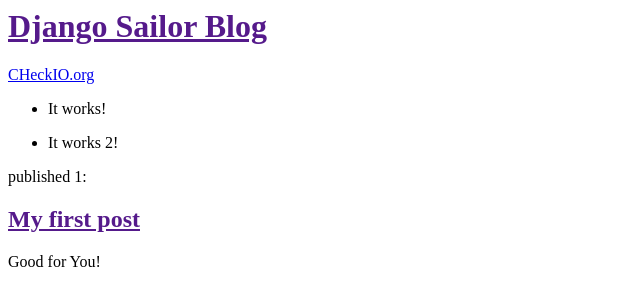
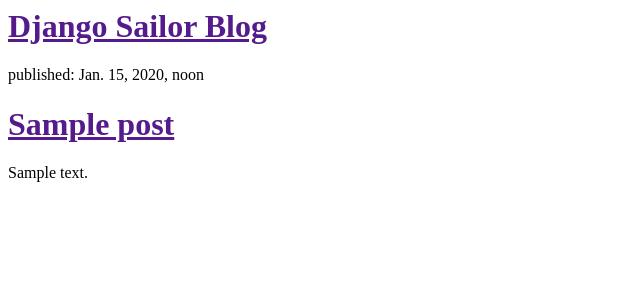
Before and after one commit to sailor777/my-first-blog, a Django app: template blog/templates/blog/post_list.html in a window 1280 px wide. Shown: the top 306 px of the page, without its empty margins (0-640 px from the left). Run offline with Django 3.2, Linux system fonts and the light colour scheme; the template is opened without the code that fills it: values that come from a table or form of the project are taken from there, others are empty; tables that the repository leaves empty hold one stand-in row (values such as "Sample post").

Commit message:
Modified templates to display posts from database.

```diff
--- a/blog/templates/blog/post_list.html
+++ b/blog/templates/blog/post_list.html
@@ -6,17 +6,13 @@
       <div>
           <h1><a href="">Django Sailor Blog</a></h1>
       </div>
-
-      <div>
-          <a href="https://checkio.org/">CHeckIO.org</a>
-          <ul><li><p>It works!</p></ul></li><ul><li><p>It works 2!</p></ul></li>
-      </div>
-
-      <div>
-          <p> published 1: </p>
-          <h2><a href="">My first post</a></h2>
-          <p>Good for You!</p>
-      </div>
+{% for post in posts %}
+    <div>
+        <p>published: {{ post.published_date }}</p>
+        <h1><a href="">{{ post.title }}</a></h1>
+        <p>{{ post.text|linebreaksbr}}</p>
+    </div>
+{% endfor %}
 
     <body>
 </html>
--- a/blog/views.py
+++ b/blog/views.py
@@ -1,5 +1,8 @@
 from django.shortcuts import render
+from django.utils import timezone
+from .models import Post
 
 # Create your views here.
 def post_list(request):
-    return render(request, 'blog/post_list.html', {})
+    posts = Post.objects.filter(published_date__lte=timezone.now()).order_by('published_date')
+    return render(request, 'blog/post_list.html', {'posts': posts})
```
